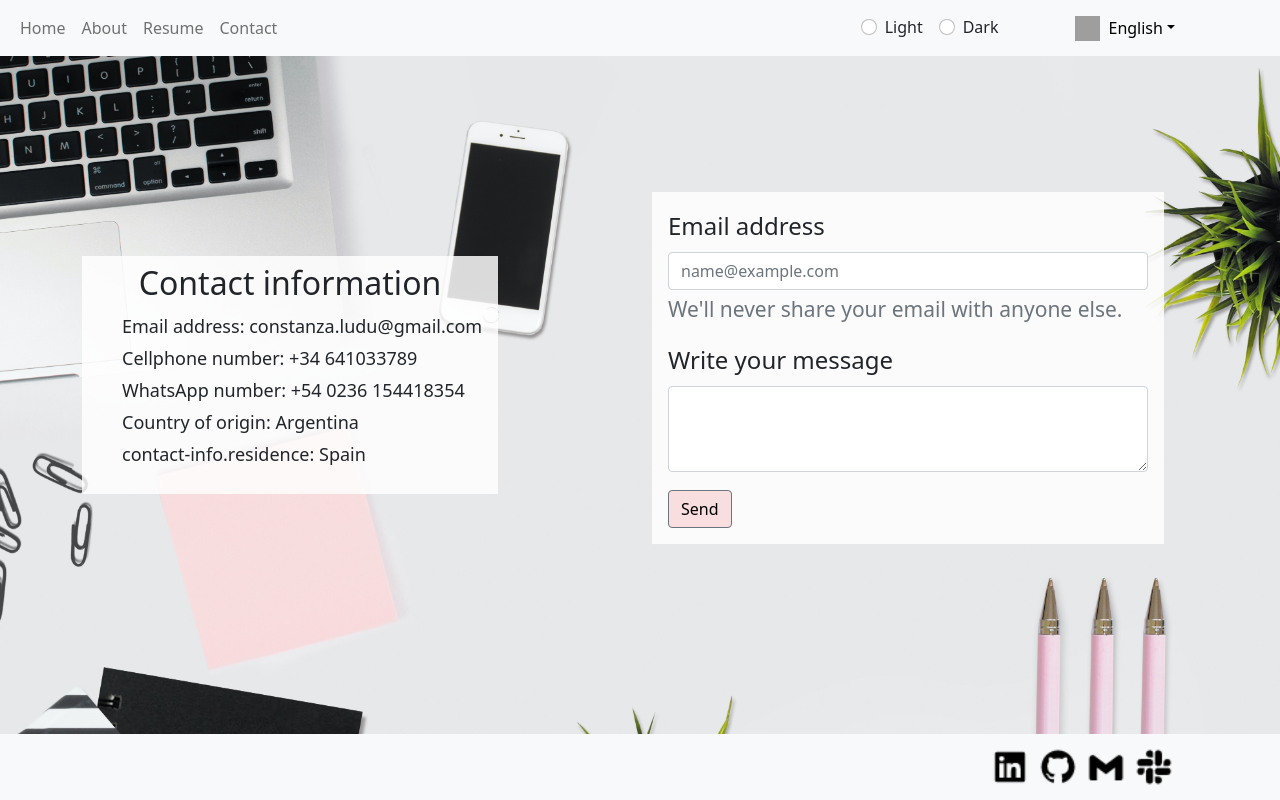
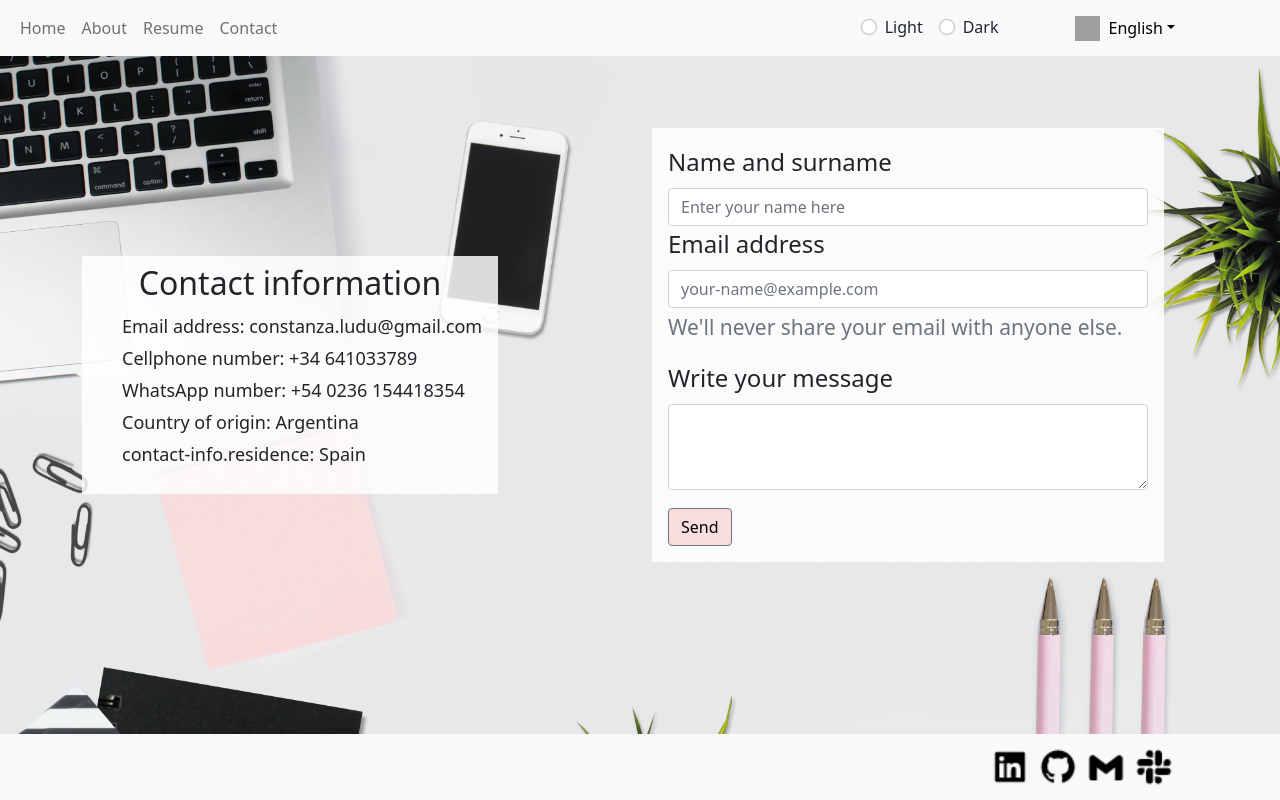
Before and after one commit to constanzaludu/my-resume, a React (Create React App) app: page /contact in a window 1280 px wide. Built offline with nearby package versions, Linux system fonts and the light colour scheme; grey boxes are pictures that could not be loaded.

Commit message:
Cambios de margenes en la vista y de traducciones

```diff
--- a/src/Components/Main/Contact/Contact-form/Contact-form.css
+++ b/src/Components/Main/Contact/Contact-form/Contact-form.css
@@ -16,7 +16,7 @@
 @media (min-width: 740px) {
     .contenedor-contact {
         width: 22rem;
-        margin-top: 12rem !important;
+        margin-top: 8rem !important;
         width: 32rem !important;
         font-size: x-large;
     }
@@ -26,7 +26,7 @@
     .contenedor-contact {
         width: 40rem !important;
         height: auto;
-        margin-top: 12rem !important;
+        margin-top: 8rem !important;
         font-size: x-large;
     }
  }
--- a/src/Components/Main/Contact/Contact-form/Contact-form.jsx
+++ b/src/Components/Main/Contact/Contact-form/Contact-form.jsx
@@ -1,44 +1,43 @@
 import React from "react";
 import { Form, Button, Modal } from "react-bootstrap";
-import './Contact-form.css';
+import "./Contact-form.css";
 import { useTranslation } from "react-i18next";
 import ApiKey from "../../../../recursos/ApiKey";
-import emailjs from '@emailjs/browser';
+import emailjs from "@emailjs/browser";
 import { useState } from "react";
 
 const ContactForm = () => {
-
   const [t, i18n] = useTranslation("global");
 
   const [toSend, setToSend] = useState({
-        email: '',
-        message: '',
+    name: "",
+    email: "",
+    message: "",
   });
 
-      const [modal_message, setMessage] = useState('')
+  const [modal_message, setMessage] = useState("");
 
-      const [modal_title, setTitle] = useState('')
+  const [modal_title, setTitle] = useState("");
 
   const enviarCorreo = (e) => {
     e.preventDefault();
-        emailjs.send(
-         ApiKey.SERVICE_ID,
-          ApiKey.TEMPLATE_ID,
-          toSend,
-          ApiKey.USER_ID
-        )
+    emailjs
+      .send(ApiKey.SERVICE_ID, ApiKey.TEMPLATE_ID, toSend, ApiKey.USER_ID)
 
-            .then((result) => {
-                setTitle('Thanks for your email! :)')
-                setMessage('Your email was successfully sent. I will get back to you shortly.')
-                handleShow()
+      .then(
+        (result) => {
+          setTitle("Thanks for your email! :)");
+          setMessage(
+            "Your email was successfully sent. I will get back to you shortly."
+          );
+          handleShow();
         },
         (error) => {
-            setTitle('Your email cannot be sent.. :(')
-            setMessage('Ooops... something went wrong!!! Please... try again later.')
-            handleShow()
-    });
-
+          setTitle("Your email cannot be sent.. :(");
+          setMessage("Oops... something went wrong!!! Please try again later.");
+          handleShow();
+        }
+      );
   };
 
   const handleChange = (e) => {
@@ -52,19 +51,47 @@ const ContactForm = () => {
 
   return (
     <>
-        <Form onSubmit = {enviarCorreo} className="contenedor-contact">
+      <Form onSubmit={enviarCorreo} className="contenedor-contact">
         <Form.Group className="mb-3" controlId="exampleForm.ControlInput1">
+          <Form.Label>{t("contact-form.name")}</Form.Label>
+          <Form.Control
+            value={toSend.name}
+            required
+            onChange={handleChange}
+            name="name"
+            type="text"
+            placeholder={t("contact-form.name-box")}
+          />
           <Form.Label>{t("contact-form.email")}</Form.Label>
-                <Form.Control value={toSend.email} required
-    onChange={handleChange} name="email" type="email" placeholder={t("contact-form.example")} />
-                <Form.Text className="text-muted">{t("contact-form.share")}</Form.Text>
+          <Form.Control
+            value={toSend.email}
+            required
+            onChange={handleChange}
+            name="email"
+            type="email"
+            placeholder={t("contact-form.example")}
+          />
+          <Form.Text className="text-muted">
+            {t("contact-form.share")}
+          </Form.Text>
         </Form.Group>
         <Form.Group className="mb-3" controlId="exampleForm.ControlTextarea1">
           <Form.Label>{t("contact-form.write")}</Form.Label>
-                <Form.Control value={toSend.message} name="message" required
-                onChange={handleChange} className="my-text-area" as="textarea" rows={3} />
+          <Form.Control
+            value={toSend.message}
+            name="message"
+            required
+            onChange={handleChange}
+            className="my-text-area"
+            as="textarea"
+            rows={3}
+          />
         </Form.Group>
-            <Button className='boton-send' variant="outline-secondary" type="submit">
+        <Button
+          className="boton-send"
+          variant="outline-secondary"
+          type="submit"
+        >
           {t("contact-form.send")}
         </Button>
       </Form>
@@ -81,6 +108,6 @@ const ContactForm = () => {
       </Modal>
     </>
   );
-}
+};
 
 export default ContactForm;
--- a/src/Components/Main/Resume/Resume.jsx
+++ b/src/Components/Main/Resume/Resume.jsx
@@ -103,9 +103,13 @@ const Resume = () => {
                 </tr>
               </thead>
               <tbody>
-                <tr>
+              <tr>
                   <td>{t("resume.career1-1")}</td>
                   <td>{t("resume.career1-2")}</td>
+                </tr>
+                <tr>
+                  <td>{t("resume.career0-1")}</td>
+                  <td>{t("resume.career0-2")}</td>
                 </tr>
                 <tr>
                   <td>{t("resume.career2-1")}</td>
--- a/src/Components/translations/de/global.json
+++ b/src/Components/translations/de/global.json
@@ -53,6 +53,8 @@
             "en": "Englisch: C2 nahezu muttersprachliche Sprachbeherrschung",
             "de": "Deutsch: B2  Selbständige Sprachverwendung ",
             "title-career": "BERUFLICHE LAUFBAHN",
+            "career0-1":"Internetseite mit Warenkorb (persönliches Projekt)",
+            "career0-2":"Projekt entwickelt in React JS | 2021",
             "career1-1": "Englischlehrerin verantwortlich für einige Kurse (B2/C1) und EN-SP Übersetzerin verantworylich für einige Übersetzungsprojekte",
             "career1-2": "Utalk (In-company Unterrichte und Übersetzungsdienste) | 2020 - Zurzeit",
             "career2-1": "Konsekutivdolmetchen während des Besuchs in Argentinien und der Schlussrede",
@@ -61,12 +63,17 @@
             "career3-2": "FLACSO Argentinien (Lateinamerikanische Fakultät für Sozialwissenschaften) | 2018"
         },
         "contact-form": {
+            "name": "Vorname and Nachname",
+            "name-box": "Geben sie hier ihren Namen ein",
             "email": "E-Mail-Adresse",
             "share": "Wir werden nie Ihre E-Mail Adresse mit niemandem teilen.",
             "write": "Schreiben hier Ihre Nachricht",
             "send": "Schicken",
-            "example": "name@beispiel.com"
-
+            "example": "ihr-name@beispiel.com",
+            "result-succ": "Vielen Dank für Ihre E-Mail :)",
+            "message-succ": "Ihre E-Mail wurde erfolgreich versandt. Ich bin gleich wieder bei Ihnen.",
+            "result-err":"Ihre E-Mail konnte nicht gesendet werden :(",
+            "message-err":"Ups... da ist was schief gelaufen!!! Bitte versuchen Sie es später noch einmal."
         },
         "contact-info":{
             "info": "Kontaktinformation",
--- a/src/Components/translations/en/global.json
+++ b/src/Components/translations/en/global.json
@@ -53,7 +53,9 @@
             "en": "English: C2 Proficiency",
             "de": "German: B2 Upper-Intermediate",
             "title-career": "PROFESSIONAL CAREER",
-            "career1-1": "English isntructor in charge of different groups (B2/C1) and EN-SP Translator in charge of various translation projects",
+            "career0-1":"Shopping-cart website as part of a personal project",
+            "career0-2":"Project developed in React JS | 2021",
+            "career1-1": "English instructor in charge of different groups (B2/C1) and EN-SP Translator in charge of various translation projects",
             "career1-2": "Utalk (in-company teaching and translation services) | 2020- Currently",
             "career2-1": "Consecutive interpretation during his four-day official visit to Argentina and his closing speechs",
             "career2-2": "EN-ES Interpreting to Barry Rassin (Rotary International President) | 2018",
@@ -61,11 +63,17 @@
             "career3-2": "FLACSO Argentina (Latin American University of Social Sciences) | 2018"
         },
         "contact-form": {
+            "name": "Name and surname",
+            "name-box": "Enter your name here",
             "email": "Email address",
             "share": "We'll never share your email with anyone else.",
             "write": "Write your message",
             "send": "Send",
-            "example": "name@example.com"
+            "example": "your-name@example.com",
+            "result-succ": "Thanks for your email! :)",
+            "message-succ": "Your email was successfully sent. I will get back to you shortly.",
+            "result-err":"Your email cannot be sent.. :(",
+            "message-err":"Ooops... something went wrong!!! Please try again later."
         },
         "contact-info":{
             "info": "Contact information",
--- a/src/Components/translations/es/global.json
+++ b/src/Components/translations/es/global.json
@@ -53,6 +53,8 @@
         "en": "Inglés: C2 Nivel cercano al del hablante nativo",
         "de": "Alemán: B2  Nivel intermedio alto ",
         "title-career": "CARRERA PROFESIONAL",
+        "career0-1":"Sitio web con carrito de compras integrado (proyecto personal)",
+        "career0-2":"Proyecto desarrollado en React JS | 2021",
         "career1-1": "Instructora de inglés a cargo de diversos grupos (B2/C1) y traductora EN-SP responsable de diferentes proyectos de traducción",
         "career1-2": "Utalk (enseñanza in-company y servicios de traducción) | 2020 - Actualmente",
         "career2-1": "Interpretación consecutiva durante su visita oficial en Argentina y su discurso de clausura",
@@ -61,15 +63,17 @@
         "career3-2": "FLACSO Argentina (Facultad Latinoamericana de Ciencias Sociales) | 2018"
     },
     "contact-form": {
+        "name": "Nombre y apellido",
+        "name-box": "Ingresa tu nombre aquí",
         "email": "Correo electrónico",
         "share": "Nunca compartiremos tu dirección de correo con nadie.",
         "write": "Escribe aquí tu mensaje",
         "send": "Enviar",
-        "example": "nombre@ejemplo.com",
-        "result-succ": "Thanks for your email! :)",
-        "message-succ": "Your email was successfully sent. I will get back to you shortly.",
-        "result-err":"Your email cannot be sent.. :(",
-        "message-err":"Ooops... something went wrong!!! Please... try again later."
+        "example": "tu-nombre@ejemplo.com",
+        "result-succ": "Muchas gracias por tu mensaje :)",
+        "message-succ": "Tu mensaje fue enviado con éxito!! Me pondré en contacto contigo tan pronto como sea posible.",
+        "result-err":"Tu mensaje no pudo ser enviado.. :(",
+        "message-err":"Ups... algo salió mal!!! Por favor, vuelve a intentarlo."
     },
     "contact-info":{
         "info": "Información de contacto",
```
Also changed, not shown: src/Components/Main/Main.jsx (+10 -0 lines). Lines whose indentation alone changed are shown as unchanged.
